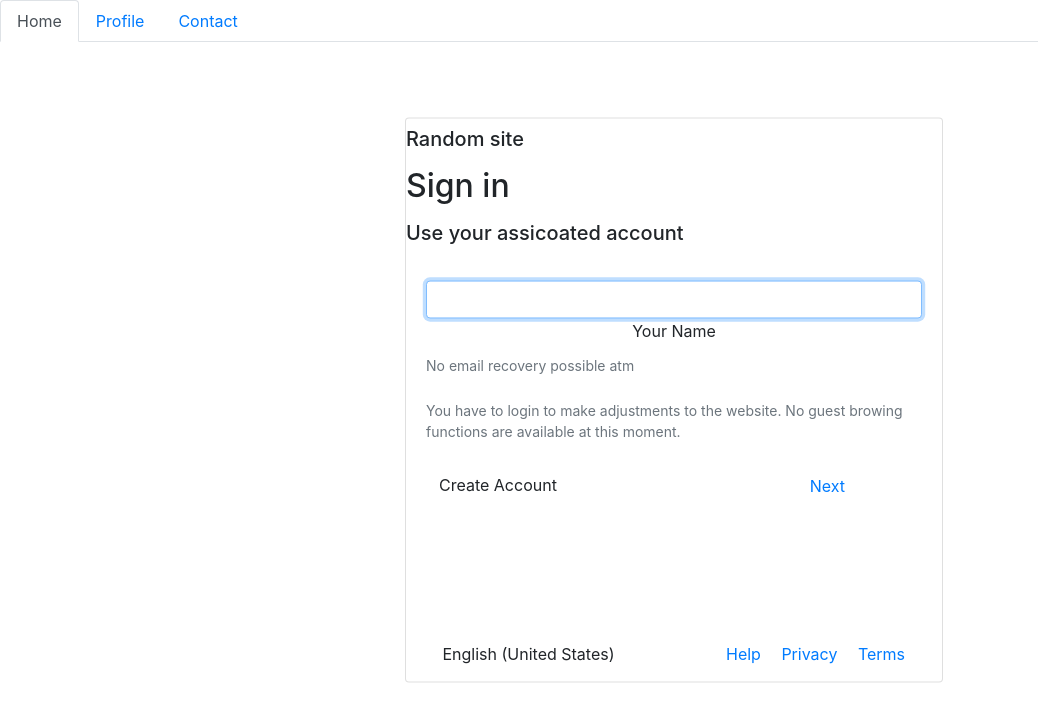
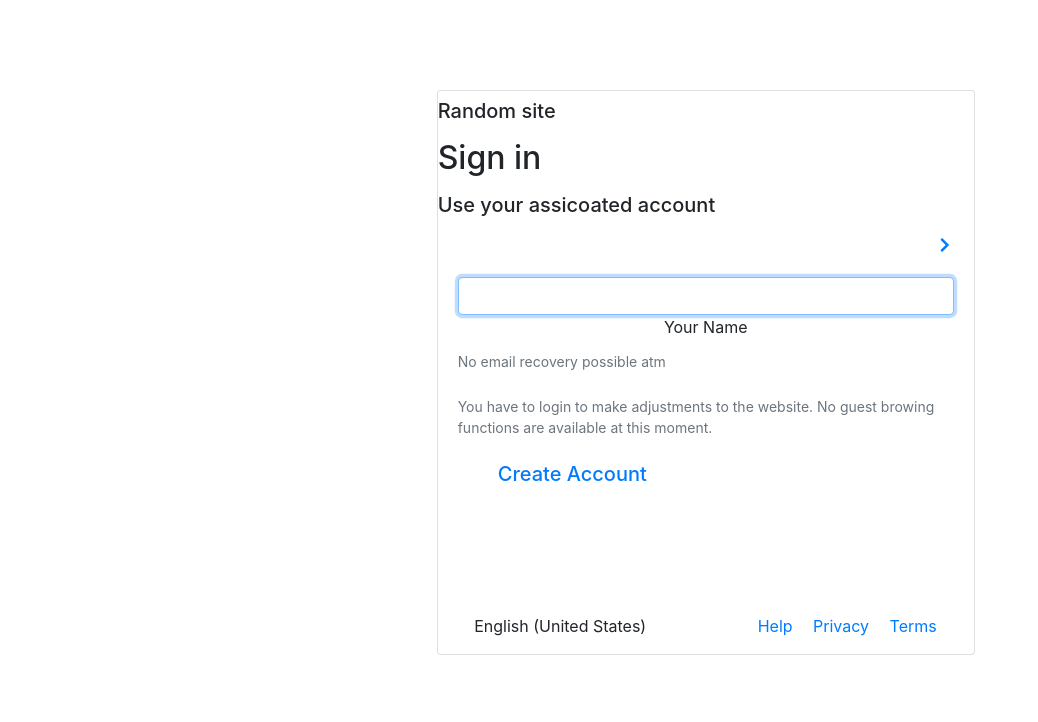
Before and after one commit to crimsonpython24/stca, a Django app: page /accounts/login/ in a window 1280 px wide. Shown: the top 722 px of the page, without its empty margins (0-1038 px from the left). Run offline with Django 3.2, Linux system fonts and the light colour scheme; some libraries are stand-ins or nearby versions.

Commit message:
Fix #010005 -- Accomplished Two-Step Login Verification

```diff
--- a/stca/accounts/templates/registration/login2.html
+++ b/stca/accounts/templates/registration/login2.html
@@ -2,14 +2,9 @@
 
 {% block style %}
 <style>
-  .main-card {
-    position: absolute;
-    top: 50%;
-    left: 50%;
-    -moz-transform: translateX(-50%) translateY(-50%);
-    -webkit-transform: translateX(-50%) translateY(-50%);
-    transform: translateX(-50%) translateY(-50%);
-    min-width: 500px;
+  html, body {
+
+    overflow: hidden;
   }
   .action-btn-group {
     padding-bottom: 15%;
@@ -23,7 +18,7 @@
 {% block navbar %}{% endblock navbar %}
 
 {% block content %}
-<ul class="nav nav-tabs md-tabs" id="myTabEx" role="tablist">
+<ul class="nav nav-tabs md-tabs invisible" id="myTabEx" role="tablist">
   <li class="nav-item">
     <a class="nav-link active show" id="home-tab-ex" data-toggle="tab" href="#home-ex" role="tab" aria-controls="home-ex"
       aria-selected="true">Home</a>
@@ -32,16 +27,14 @@
     <a class="nav-link" id="profile-tab-ex" data-toggle="tab" href="#profile-ex" role="tab" aria-controls="profile-ex"
       aria-selected="false">Profile</a>
   </li>
-  <li class="nav-item">
-    <a class="nav-link" id="contact-tab-ex" data-toggle="tab" href="#contact-ex" role="tab" aria-controls="contact-ex"
-      aria-selected="false">Contact</a>
-  </li>
 </ul>
-<div class="tab-content pt-5" id="myTabContentEx">
+
 <form method="post" action="{% url 'login' %}">
   {% csrf_token %}
+  <div class="tab-content pt-5" id="myTabContentEx">
     <div class="tab-pane fade active show" id="home-ex" role="tabpanel" aria-labelledby="home-tab-ex">
       <!-- Panel 1 -->
+      <div class="row justify-content-md-center align-items-center">
         <div class="col-md-4 main-card">
           <!-- Card -->
           <div class="card card-cascade narrower min-height">
@@ -53,24 +46,28 @@
               <!-- Subtitle -->
               <h5 class="mb-0 pb-3 pt-2">Use your assicoated account</h5>
             </div>
+
+            <!-- Button -->
+            <a class="btn-floating btn-action ml-auto mr-4 mdb-color lighten-3" id="panel1-next"><i class="fas fa-chevron-right pl-1"></i></a>
+
             <!-- Card content -->
             <div class="card-body card-body-cascade text-center">
               <!-- Material input -->
               <div class="md-form">
-              <input type="text" name="username" autofocus autocapitalize="none" autocomplete="username" maxlength="150" required id="id_username" class="form-control" aria-describedby="inputValidationEx">
+                <input type="text" name="username" autofocus autocapitalize="none" autocomplete="username" maxlength="150" required id="id_username" class="form-control" aria-describedby="inputValidationEx" autocomplete="off">
                 <label for="id_username" >Your Name</label>
                 <small id="inputValidationEx" class="form-text text-muted mb-4 text-left">
                   No email recovery possible atm
                 </small>
+                <small class="form-text text-muted mb-4 text-left">You have to login to make adjustments to the website. No guest browing functions are available at this moment.</small>
               </div>
-            <small class="form-text text-muted mb-4 text-left">You have to login to make adjustments to the website. No guest browing functions are available at this moment.</small>
+
               <!-- Card -->
               <div class="row action-btn-group">
-              <div class="col-md-5"><button type="button" class="btn btn-flat" style="float: left;">Create Account</button></div>
-              <div class="col-md-2"></div>
                 <div class="col-md-5">
-                <a class="nav-link" data-toggle="tab" href="#profile-ex" role="tab">Next</a>
+                  <a href="#!" class="black-text d-flex justify-content-end"><h5>Create Account</h5></a>
                 </div>
+                <div class="col-md-7"></div>
               </div>
             </div>
             <!-- Card footer -->
@@ -90,32 +87,35 @@
             </div>
           </div>
         </div>
+      </div>
       <!-- Panel 1 -->
     </div>
     <div class="tab-pane fade" id="profile-ex" role="tabpanel" aria-labelledby="profile-tab-ex">
       <!-- Panel 2 -->
-      <div class="tab-pane fade in show active" id="panel555" role="tabpanel">
+      <div class="row justify-content-md-center align-items-center">
         <div class="col-md-4 main-card">
           <!-- Card -->
           <div class="card card-cascade narrower min-height">
             <!-- Card image -->
-            <div class="view view-cascade gradient-card-header blue-gradient">
+            <div class="view view-cascade gradient-card-header aqua-gradient">
               <h5 class="mb-0 pb-3 pt-2">Random site</h5>
               <!-- Title -->
               <h2 class="card-header-title">Last step?</h2>
               <!-- Subtitle -->
-              <a data-toggle="tab" href="#home-ex" role="tab"><h5 class="mb-0 pb-3 pt-2 white-text">Change the authenticated email</h5></a>
+              <a id="panel2-back"><h5 class="mb-0 pb-3 pt-2 white-text">Change the authenticated email</h5></a>
             </div>
             <!-- Card content -->
             <div class="card-body card-body-cascade text-center">
               <!-- Material input -->
               <div class="md-form">
-                <input type="password" name="password" autocomplete="current-password" required id="id_password" class="form-control">
+                <input type="password" name="password" autocomplete="current-password" required id="id_password" class="form-control" autocomplete="off">
                 <label for="id_password" >Password</label>
               </div>
               <!-- Card -->
               <div class="row action-btn-group">
-                <div class="col-md-6"><button type="button" class="btn btn-flat" style="float: left;">Forgot Password?</button></div>
+                <div class="col-md-6">
+                  <a href="#!" class="black-text d-flex justify-content-end"><h5>Forgot Password?</h5></a>
+                </div>
                 <div class="col-md-1"></div>
                 <div class="col-md-5">
                   <button class="btn btn-primary btn-rounded" type="submit">Next</button>
@@ -142,16 +142,22 @@
       </div>
       <!-- Panel 2 -->
     </div>
+  </div>
 </form>
-</div>
 {% endblock content %}
 
 {% block js %}
 <script>
-  $('#myTab a').on('click', function (e) {
+  $(function() {
+    $('#panel1-next').on('click', function (e) {
       e.preventDefault()
-    $('#myTab li:first-child a').tab('show') // Select first tab
-    $('#myTab li:last-child a').tab('show') // Select last tab
-  })
+      $('#myTabEx a[href="#profile-ex"]').tab("show");
+    });
+
+    $('#panel2-back').on('click', function (e) {
+      e.preventDefault()
+      $('#myTabEx a[href="#home-ex"]').tab("show");
+    });
+  });
 </script>
 {% endblock js %}
```
Lines whose indentation alone changed are shown as unchanged.
